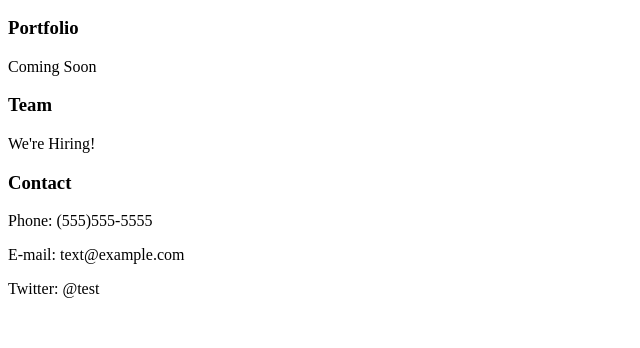
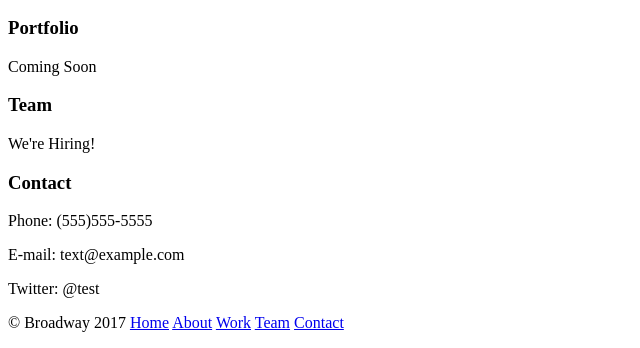
Before and after one commit to chadzinger/broadway, a plain HTML site: page index.html in a window 1280 px wide. Shown: the part 669-1017 px from the top of the page, without its empty margins (0-640 px from the left). Before the commit the page ends 983 px from the top, so only its background shows below. Drawn offline with Linux system fonts and the light colour scheme.

Commit message:
Finished footer

```diff
--- a/index.html
+++ b/index.html
@@ -59,5 +59,15 @@
       </div>
     </div>
 <!-- Footer -->
+    <div class="footer">
+      <p>
+        &copy Broadway 2017
+        <a class="btn-nav" href="#home">Home</a>
+        <a class="btn-nav" href="#about">About</a>
+        <a class="btn-nav" href="#work">Work</a>
+        <a class="btn-nav" href="#team">Team</a>
+        <a class="btn-nav" href="#contact">Contact</a>
+      </p>
+    </div>
   </body>
 </html>
```
